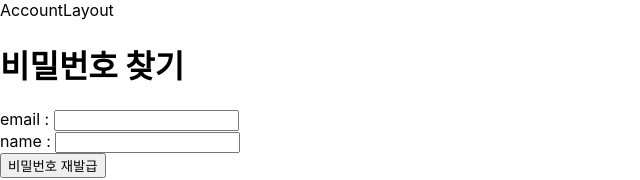
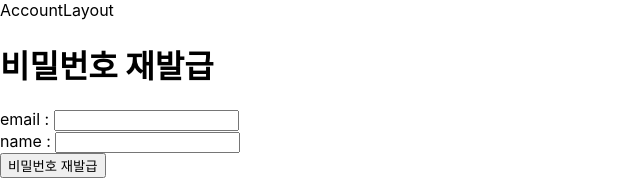
Before and after one commit to seho27060/moggozi, a React (Create React App) app in the folder frontend/: page /account/passwordReissue in a window 1280 px wide. Shown: the top 180 px of the page, without its empty margins (0-640 px from the left). Built offline with nearby package versions, Linux system fonts and the light colour scheme.

Commit message:
[S07P12C201-175] [FE-임윤혁] fix: 비밀번호 재발급 시 메인 페이지로 이동

```diff
--- a/frontend/src/components/accounts/PasswordReissueForm.tsx
+++ b/frontend/src/components/accounts/PasswordReissueForm.tsx
@@ -33,9 +33,11 @@ const PasswordReissueForm: React.FC = () => {
       axios(option)
         .then((res) => {
           alert('email로 전송했습니다.')
-          navigate('/')
         })
-        .catch((err) => alert(err));
+        .catch((err) => {
+          alert(err)
+        });
+      navigate('/', {replace: true})
     }
   };
 
--- a/frontend/src/pages/accounts/PasswordReissue.tsx
+++ b/frontend/src/pages/accounts/PasswordReissue.tsx
@@ -3,7 +3,7 @@ import PasswordReissueForm from "../../components/accounts/PasswordReissueForm";
 const PasswordReissue = () => {
   return (
     <div>
-      <h1>비밀번호 찾기</h1>
+      <h1>비밀번호 재발급</h1>
       <PasswordReissueForm />
     </div>
   );
```
